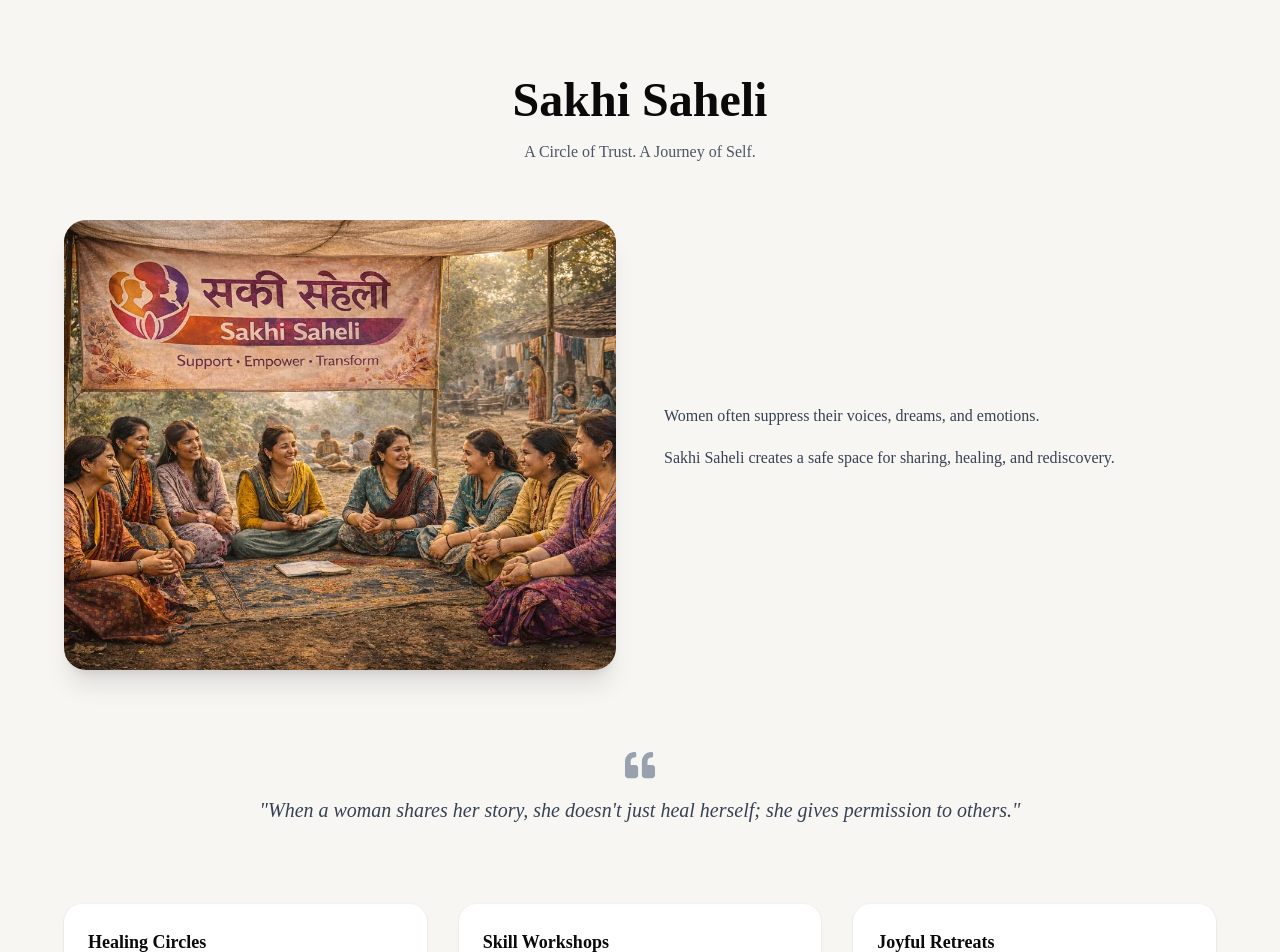
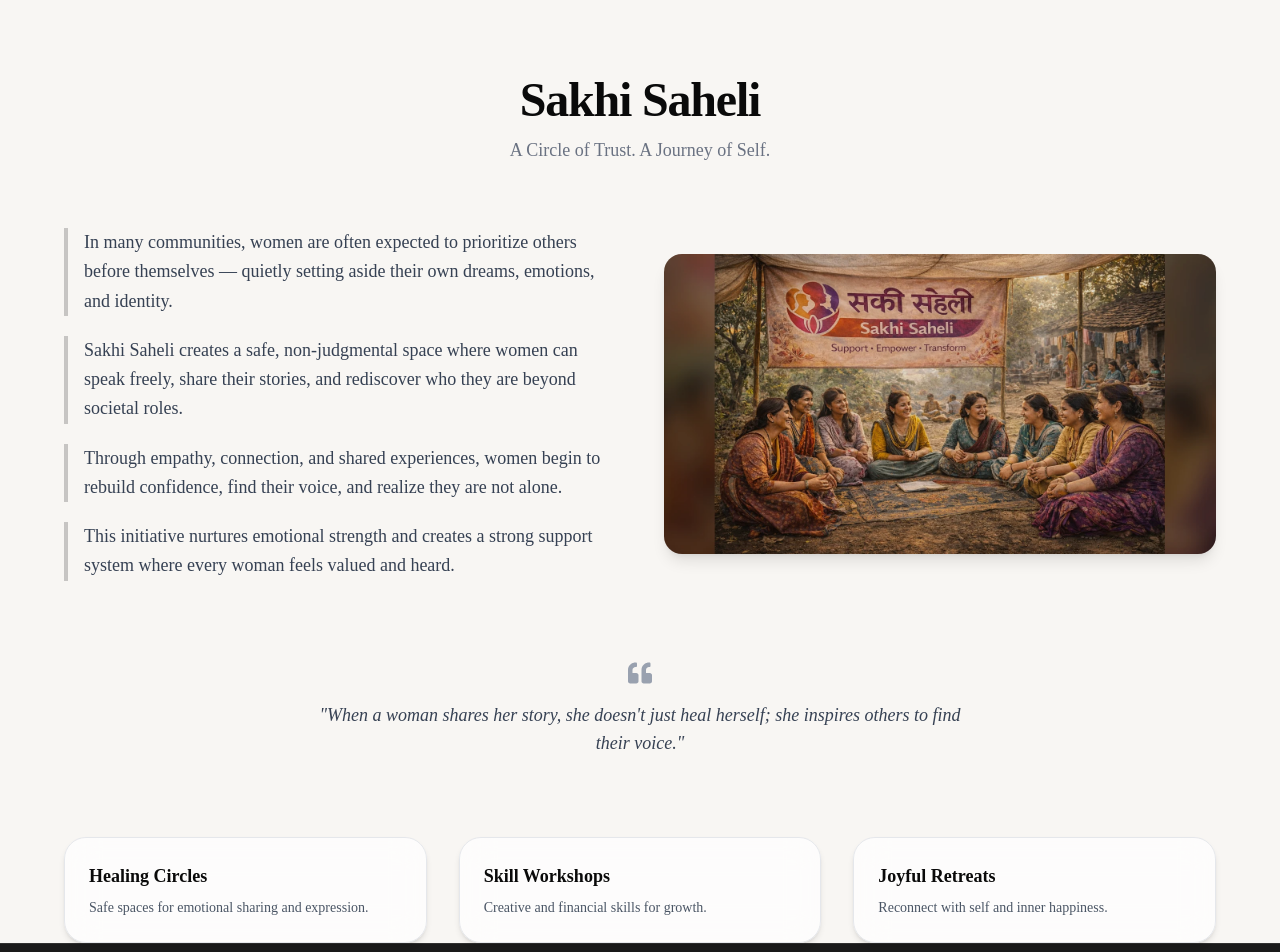
Before and after one commit to RizeonEnterprises/sarv-foundation2, a Next.js app: page /initiatives/sakhi-saheli in a window 1280 px wide. Shown: the part 100-1052 px from the top of the page. Built offline with nearby package versions, Linux system fonts and the light colour scheme.

Commit message:
Update page.tsx

```diff
--- a/app/initiatives/[slug]/page.tsx
+++ b/app/initiatives/[slug]/page.tsx
@@ -9,15 +9,17 @@ const data = [
     subtitle: "A Circle of Trust. A Journey of Self.",
     image: "/images/2025-SARV-I-02.webp",
     intro: [
-      "Women often suppress their voices, dreams, and emotions.",
-      "Sakhi Saheli creates a safe space for sharing, healing, and rediscovery.",
+      "In many communities, women are often expected to prioritize others before themselves — quietly setting aside their own dreams, emotions, and identity.",
+      "Sakhi Saheli creates a safe, non-judgmental space where women can speak freely, share their stories, and rediscover who they are beyond societal roles.",
+      "Through empathy, connection, and shared experiences, women begin to rebuild confidence, find their voice, and realize they are not alone.",
+      "This initiative nurtures emotional strength and creates a strong support system where every woman feels valued and heard."
     ],
     quote:
-      "When a woman shares her story, she doesn't just heal herself; she gives permission to others.",
+      "When a woman shares her story, she doesn't just heal herself; she inspires others to find their voice.",
     activities: [
-      { title: "Healing Circles", desc: "Safe emotional expression spaces." },
-      { title: "Skill Workshops", desc: "Art & financial learning." },
-      { title: "Joyful Retreats", desc: "Reconnect with joy." },
+      { title: "Healing Circles", desc: "Safe spaces for emotional sharing and expression." },
+      { title: "Skill Workshops", desc: "Creative and financial skills for growth." },
+      { title: "Joyful Retreats", desc: "Reconnect with self and inner happiness." },
     ],
   },
 
@@ -27,13 +29,15 @@ const data = [
     subtitle: "Empowering every child through education.",
     image: "/images/2025-SARV-I-05.webp",
     intro: [
-      "Education transforms lives.",
-      "We ensure no child is left behind.",
+      "Education is the most powerful tool for breaking the cycle of poverty.",
+      "Sarv Shiksha ensures that every child, regardless of background, has access to quality education.",
+      "We provide resources, mentorship, and continuous support to help children grow academically and personally.",
+      "By investing in education, we are building a brighter and more equitable future for all."
     ],
     activities: [
-      { title: "Scholarships", desc: "Financial support." },
-      { title: "Learning Materials", desc: "Books & supplies." },
-      { title: "After-School Support", desc: "Mentorship." },
+      { title: "Scholarships", desc: "Financial assistance for underprivileged students." },
+      { title: "Learning Materials", desc: "Books, stationery, and digital tools." },
+      { title: "Mentorship", desc: "After-school guidance and academic support." },
     ],
   },
 
@@ -43,82 +47,92 @@ const data = [
     subtitle: "Skill development for independence.",
     image: "/images/2025-SARV-I-03.webp",
     intro: [
-      "Empowerment begins with self-reliance.",
-      "We train women for financial independence.",
+      "Empowerment begins with self-reliance and opportunity.",
+      "Saksham Shakti equips women with practical skills that enable financial independence.",
+      "We focus on building confidence, capability, and long-term sustainability.",
+      "Women trained under this initiative become self-sufficient and active contributors to their families and communities."
     ],
     activities: [
-      { title: "Vocational Training", desc: "Job-ready skills." },
-      { title: "Financial Literacy", desc: "Money management." },
-      { title: "Entrepreneurship", desc: "Business support." },
+      { title: "Vocational Training", desc: "Hands-on training for job-ready skills." },
+      { title: "Financial Literacy", desc: "Understanding savings and budgeting." },
+      { title: "Entrepreneurship", desc: "Support for starting small businesses." },
     ],
   },
 
   {
     slug: "sarv-saanjh",
     title: "Sarv Saanjh",
-    subtitle: "Community kitchen initiative.",
+    subtitle: "Serving meals with dignity.",
     image: "/images/2025-SARV-I-01.webp",
     intro: [
-      "No one should sleep hungry.",
-      "We provide meals with dignity.",
+      "Hunger is not just a lack of food but a lack of dignity.",
+      "Sarv Saanjh ensures that no one sleeps hungry by providing nutritious meals.",
+      "We serve food with compassion, respect, and care to those in need.",
+      "This initiative fosters a sense of community and belonging."
     ],
     activities: [
-      { title: "Meals", desc: "Daily distribution." },
-      { title: "Outreach", desc: "Serving slums." },
-      { title: "Community Dining", desc: "Respectful spaces." },
+      { title: "Meal Distribution", desc: "Daily meals for underserved communities." },
+      { title: "Outreach", desc: "Reaching vulnerable areas and slums." },
+      { title: "Community Dining", desc: "Respectful and inclusive meal spaces." },
     ],
   },
 
   {
     slug: "sarv-sahayata",
     title: "Sarv Sahayata",
-    subtitle: "Emergency relief support.",
+    subtitle: "Support in times of crisis.",
     image: "/images/2025-SARV-I-04.webp",
     intro: [
-      "Helping during crises.",
-      "Relief + rehabilitation.",
+      "In times of crisis, timely help can change lives.",
+      "Sarv Sahayata provides emergency relief and long-term rehabilitation support.",
+      "We stand with communities during disasters and help them rebuild.",
+      "Our focus is not just relief but restoring hope and stability."
     ],
     activities: [
-      { title: "Relief", desc: "Food & medicine." },
-      { title: "Rehabilitation", desc: "Recovery support." },
-      { title: "Preparedness", desc: "Awareness training." },
+      { title: "Emergency Relief", desc: "Food, clothing, and medical aid." },
+      { title: "Rehabilitation", desc: "Helping families recover and rebuild." },
+      { title: "Preparedness", desc: "Disaster awareness and training." },
     ],
   },
 
   {
     slug: "sarv-vatika",
     title: "Sarv Vatika",
-    subtitle: "Environmental sustainability.",
+    subtitle: "Nurturing nature for tomorrow.",
     image: "/images/2025-SARV-I-07.webp",
     intro: [
-      "Protecting nature is essential.",
-      "We promote green living.",
+      "Environmental sustainability is essential for future generations.",
+      "Sarv Vatika promotes eco-friendly practices and green living.",
+      "We encourage communities to take responsibility for the environment.",
+      "Together, we are building a cleaner and greener future."
     ],
     activities: [
-      { title: "Tree Plantation", desc: "Green drives." },
-      { title: "Waste Management", desc: "Reduce plastic." },
-      { title: "Awareness", desc: "Eco education." },
+      { title: "Tree Plantation", desc: "Community plantation drives." },
+      { title: "Waste Management", desc: "Reducing plastic and promoting recycling." },
+      { title: "Eco Awareness", desc: "Educating people about sustainability." },
     ],
   },
 
   {
     slug: "sarv-swasthya",
     title: "Sarv Swasthya",
-    subtitle: "Health and hygiene awareness.",
+    subtitle: "Health and hygiene for all.",
     image: "/images/2025-SARV-I-06.webp",
     intro: [
-      "Health is the foundation of life.",
-      "We provide medical access.",
+      "Good health is the foundation of a strong society.",
+      "Sarv Swasthya provides access to healthcare and promotes hygiene awareness.",
+      "We focus on preventive care and community well-being.",
+      "Special attention is given to women and children’s health needs."
     ],
     activities: [
-      { title: "Health Camps", desc: "Free checkups." },
-      { title: "Hygiene", desc: "Clean living." },
-      { title: "Maternal Care", desc: "Women support." },
+      { title: "Health Camps", desc: "Free medical checkups and consultations." },
+      { title: "Hygiene Awareness", desc: "Promoting clean and healthy habits." },
+      { title: "Maternal Care", desc: "Support for women’s health." },
     ],
   },
 ];
 
-export default async function Page({
+export default async function InitiativePage({
   params,
 }: {
   params: Promise<{ slug: string }>;
@@ -132,53 +146,52 @@ export default async function Page({
   return (
     <div className="pt-28 px-6 bg-[#f8f6f3] min-h-screen">
 
-      {/* HEADER TEXT */}
-      <div className="max-w-3xl mx-auto text-center mb-14">
-        <h1 className="text-4xl md:text-5xl font-bold mb-4">
+      {/* HEADER */}
+      <div className="max-w-3xl mx-auto text-center mb-16">
+        <h1 className="text-4xl md:text-5xl font-bold mb-3 tracking-tight">
           {item.title}
         </h1>
-        <p className="text-gray-600">{item.subtitle}</p>
+        <p className="text-gray-500 text-lg">{item.subtitle}</p>
       </div>
 
-      {/* IMAGE + CONTENT */}
+      {/* TEXT LEFT + IMAGE RIGHT */}
       <div className="max-w-6xl mx-auto grid lg:grid-cols-2 gap-12 items-center mb-20">
 
-        {/* IMAGE FIXED */}
-        <div className="relative w-full h-[350px] md:h-[450px] rounded-3xl overflow-hidden shadow-xl">
-          <Image
-            src={item.image}
-            alt={item.title}
-            fill
-            className="object-cover"
-          />
-        </div>
-
-        {/* TEXT */}
-        <div>
+        <div className="space-y-5">
           {item.intro.map((p, i) => (
-            <p key={i} className="text-gray-700 mb-4 leading-relaxed">
+            <p key={i} className="text-gray-700 text-lg leading-relaxed border-l-4 border-black/20 pl-4">
               {p}
             </p>
           ))}
+        </div>
+
+        <div className="flex justify-center lg:justify-end">
+          <div className="relative w-[700px] h-[300px] rounded-2xl overflow-hidden shadow-lg group">
+            <Image
+              src={item.image}
+              alt={item.title}
+              fill
+              className="object-cover transition duration-500 group-hover:scale-110"
+            />
+            <div className="absolute inset-0 bg-black/10 group-hover:bg-black/30 transition" />
+          </div>
         </div>
       </div>
 
       {/* QUOTE */}
       {item.quote && (
-        <div className="text-center max-w-3xl mx-auto mb-20">
-          <FaQuoteLeft className="mx-auto text-3xl mb-4 text-gray-400" />
-          <p className="italic text-xl text-gray-700">
-            "{item.quote}"
-          </p>
+        <div className="text-center max-w-2xl mx-auto mb-20">
+          <FaQuoteLeft className="mx-auto text-2xl mb-4 text-gray-400" />
+          <p className="italic text-lg text-gray-700">"{item.quote}"</p>
         </div>
       )}
 
-      {/* ACTIVITIES */}
+      {/* MODERN CARDS */}
       <div className="max-w-6xl mx-auto grid md:grid-cols-3 gap-8">
         {item.activities.map((a, i) => (
           <div
             key={i}
-            className="bg-white p-6 rounded-2xl shadow hover:shadow-xl transition"
+            className="p-6 rounded-3xl bg-white/70 backdrop-blur-lg border border-gray-200 shadow-md hover:shadow-2xl hover:-translate-y-2 transition duration-300"
           >
             <h3 className="font-semibold text-lg mb-2">{a.title}</h3>
             <p className="text-gray-600 text-sm">{a.desc}</p>
```
